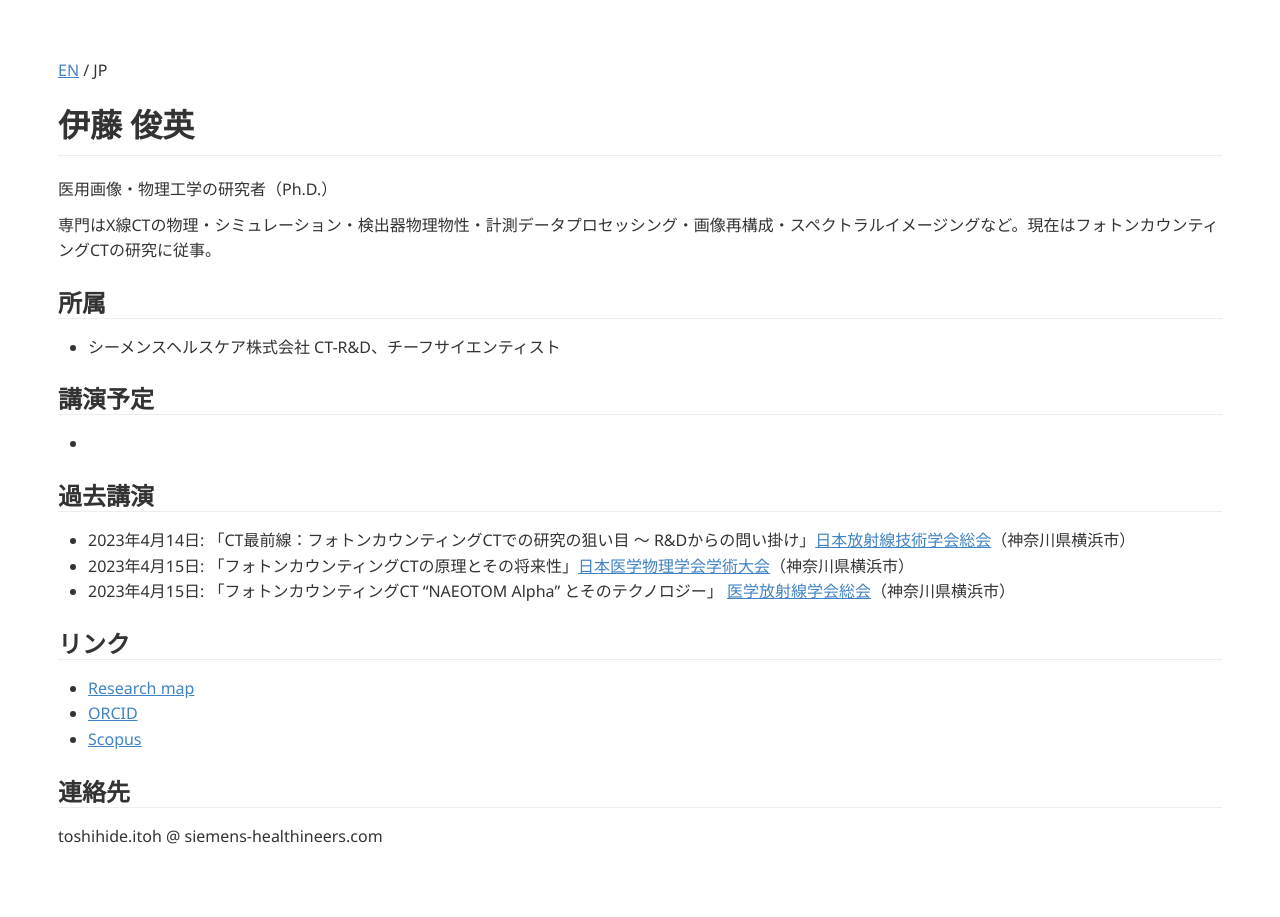
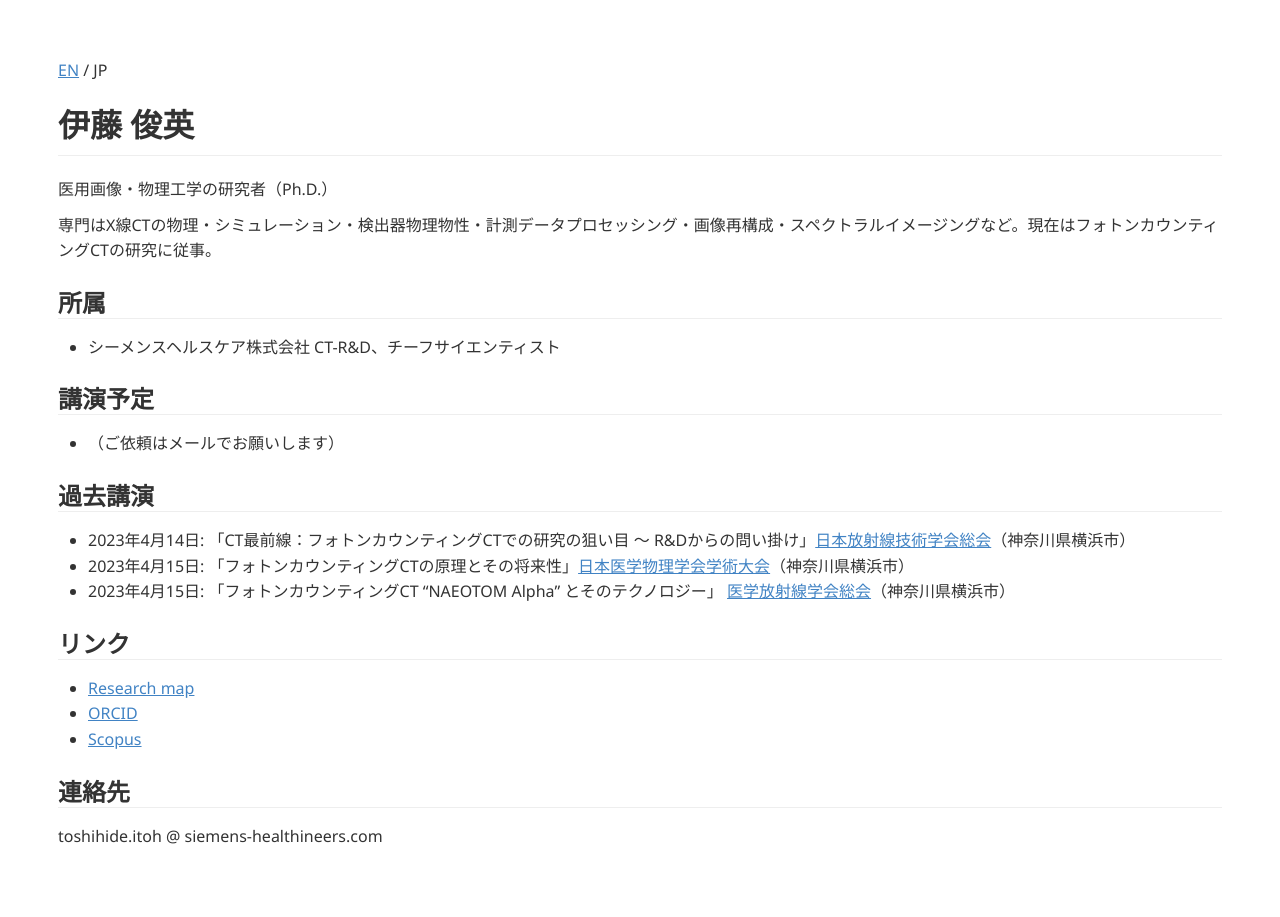
Before and after one commit to tnitoh/tnitoh.github.io, a Jekyll site: the page built from index_jp.md, in a window 1280 px wide. Built offline with Jekyll 4.4.1, drawn with Linux system fonts in a browser that asks for light colours; Markdown is read by kramdown in place of the engine named in the settings.

Commit message:
update 2023/04/18

```diff
--- a/index_jp.md
+++ b/index_jp.md
@@ -16,7 +16,7 @@ title: Toshihide Itoh's web page
 
 ## 講演予定
 
--
+- （ご依頼はメールでお願いします）
 
 ## 過去講演
 
```
